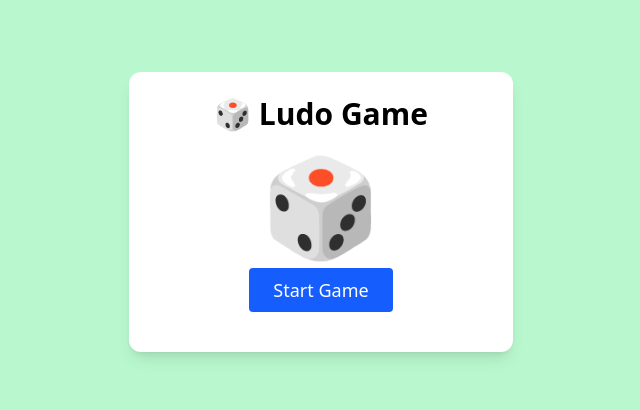
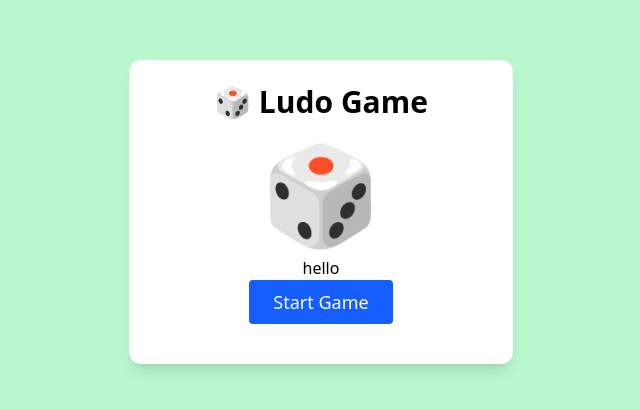
Before and after one commit to murtaza-yaqobi/Javascript-Files, a website: page Ludo Game/ludo.html in a window 1280 px wide. Shown: the part 188-598 px from the top of the page, without its empty margins (319-959 px from the left). Drawn offline with Linux system fonts and the light colour scheme.

Commit message:
Changes Added

```diff
--- a/Ludo Game/ludo.html
+++ b/Ludo Game/ludo.html
@@ -15,7 +15,11 @@
       </div>
 
 
-     <div></div>
+     <div>
+      <div>
+        hello
+      </div>
+     </div>
       <button
         onclick="ludoNumberOnClick()"
         class="bg-blue-600 text-white px-6 py-2 rounded hover:bg-blue-700 text-lg hover:cursor-pointer"
```
